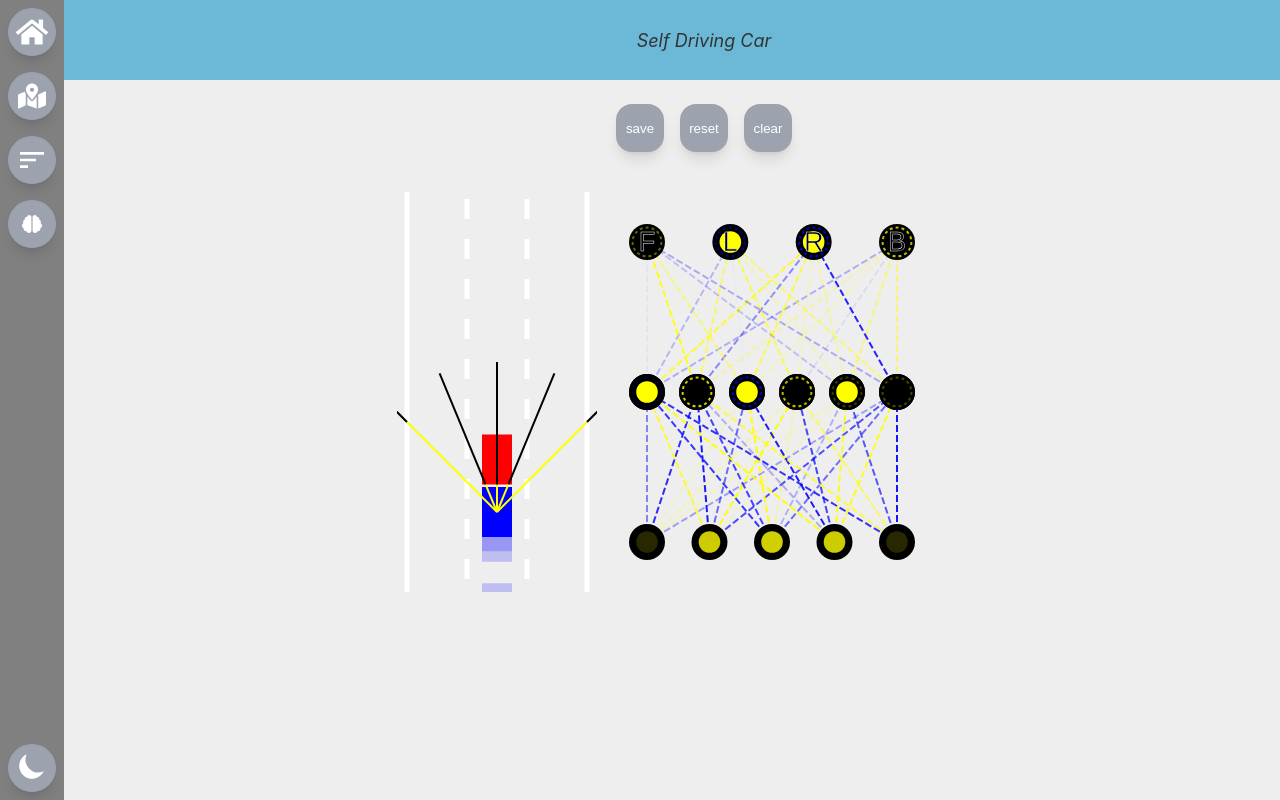
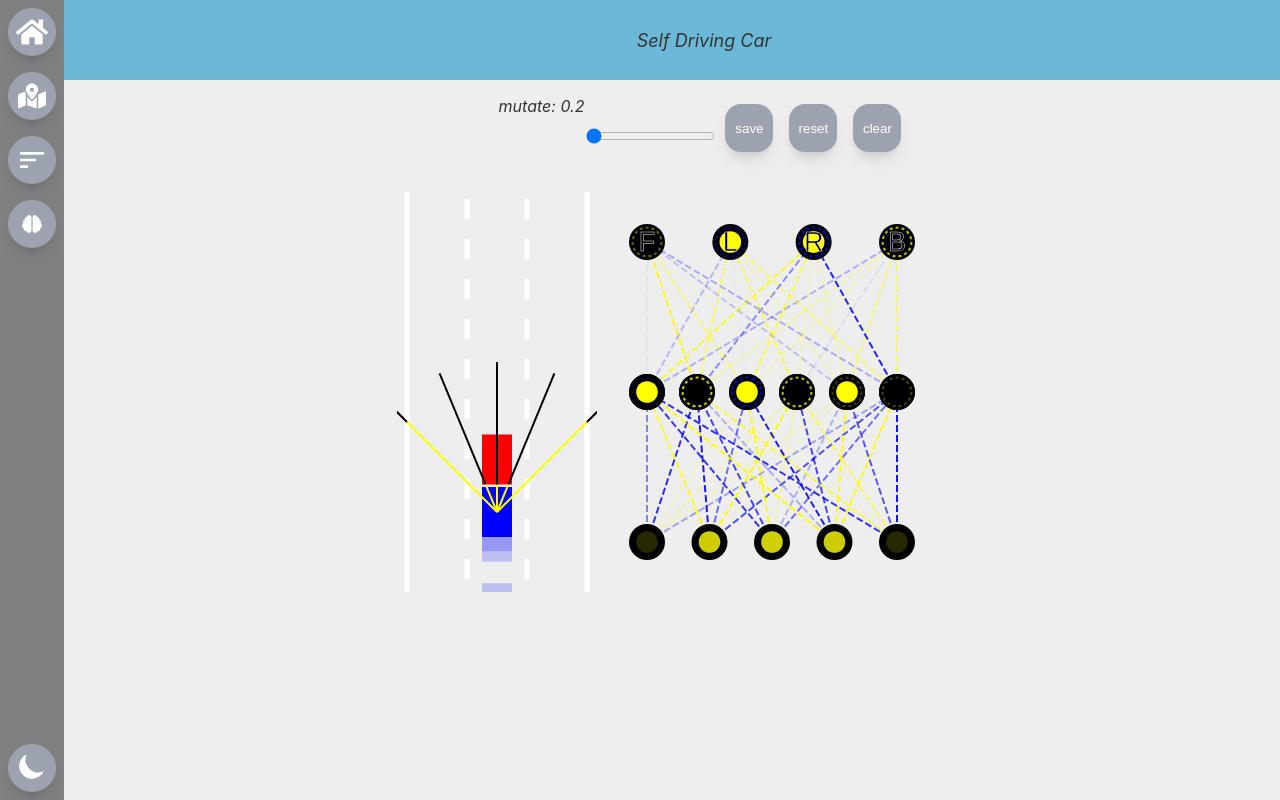
Before and after one commit to PaleWind/algo-visualizer, a React (Create React App) app: page /SelfDriving in a window 1280 px wide. Shown: the top 800 px of the page. Built offline with nearby package versions, Linux system fonts and the light colour scheme.

Commit message:
bfs first

```diff
--- a/src/pages/Pathing2.js
+++ b/src/pages/Pathing2.js
@@ -11,7 +11,7 @@ const Pathing2 = () => {
   const [speed, setSpeed] = useState(100);
   let currentAlgo = useRef(0);
 
-  let algos = [dfs, bfs];
+  let algos = [bfs, dfs];
   let searchGraph = [];
   let tempTrace = [];
   let targetFound = false;
@@ -171,8 +171,8 @@ const Pathing2 = () => {
           name="Algorithm"
           id="selected-algo"
         >
-          <option value={0}>DFS</option>
-          <option value={1}>BFS</option>
+          <option value={0}>BFS</option>
+          <option value={1}>DFS</option>
           {/* <option value="A*">A*</option>
           <option value="Daijkstra">Daijkstra</option> */}
         </select>
--- a/src/pages/SelfDriving.js
+++ b/src/pages/SelfDriving.js
@@ -17,21 +17,16 @@ const SelfDriving = () => {
   const numOfTraffic = useRef(1);
 
   const road = new Road(carCanvasWidth / 2, carCanvasWidth * 0.9);
-
   let traffic = generateTraffic(numOfTraffic);
-  // let traffic = [
-  //   new Car(road.getLaneCenter(1), -100, 30, 50, "DUMMY", 2),
-  //   //new Car(road.getLaneCenter(2), -300, 30, 50, "DUMMY", 2),
-  //   //new Car(road.getLaneCenter(0), -300, 30, 50, "DUMMY", 2),
-  // ];
-
   let cars = generateCars(numOfCars.current);
   let bestCar = cars[0];
+  let mutateAmt = useRef(0.2);
+
   if (localStorage.getItem("bestBrain")) {
     for (let i = 0; i < cars.length; i++) {
       cars[i].brain = JSON.parse(localStorage.getItem("bestBrain"));
       if (i !== 0) {
-        NeuralNetwork.mutate(cars[i].brain, 0.2);
+        NeuralNetwork.mutate(cars[i].brain, mutateAmt.current);
       }
     }
   }
@@ -121,6 +116,17 @@ const SelfDriving = () => {
         <i id="title">Self Driving Car</i>
       </div>
       <div className="controls-container">
+        <i>mutate: {mutateAmt.current}</i>
+        <input
+          className="slider-input"
+          type="range"
+          min="0"
+          max={100}
+          onChange={(e) => {
+            mutateAmt.current = e.target.value / 100;
+          }}
+          defaultValue={mutateAmt.current}
+        />
         <button className="control-button" onClick={() => save()}>
           save
         </button>
```
